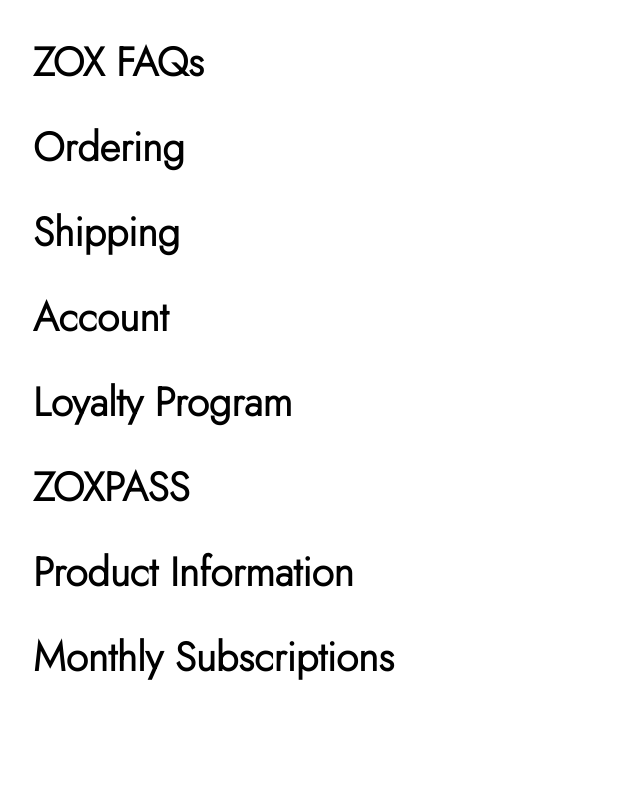
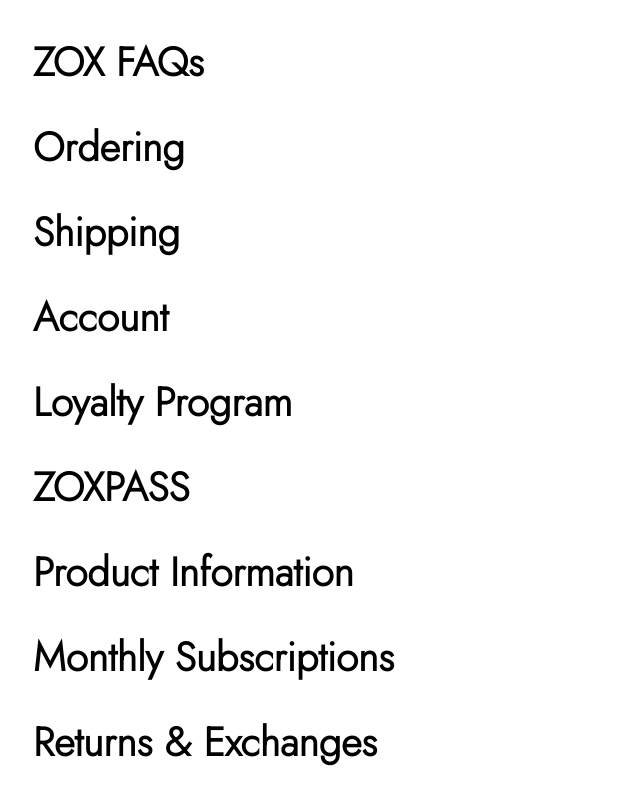
Before and after one commit to tydangelo18/zox-faq-skillz, a React (Create React App) app in the folder client/: page / in a window 1280 px wide. Shown: the whole page, without its empty margins (0-640 px from the left). Built offline with nearby package versions, Linux system fonts and the light colour scheme.

Commit message:
Built out Returns & Exchanges Title Component and tested rendering.
Signed-off-by: Ty D'Angelo <tydangelo18@gmail.com>

```diff
--- a/client/src/App.js
+++ b/client/src/App.js
@@ -7,6 +7,7 @@
 import ZoxPassTitle from "./components/sections/zoxpass/title/ZoxPassTitle";
 import ProductTitle from "./components/sections/product/title/ProductTitle";
 import SubscriptionsTitle from "./components/sections/subscriptions/title/SubscriptionsTitle";
+import ReturnsTitle from "./components/sections/returns/title/ReturnsTitle";
 
 function App() {
   return (
@@ -19,6 +20,7 @@
       <ZoxPassTitle />
       <ProductTitle />
       <SubscriptionsTitle />
+      <ReturnsTitle />
     </div>
   );
 }
--- /dev/null
+++ b/client/src/components/sections/returns/title/ReturnsTitle.js
@@ -0,0 +1,12 @@
+import React from "react";
+import "../../../styles/styles.css";
+
+const ReturnsTitle = () => {
+  return (
+    <div title="returnsTitle" className="returnsTitleDiv">
+      <h2 className="returnsTitle">Returns & Exchanges</h2>
+    </div>
+  );
+};
+
+export default ReturnsTitle;
--- a/client/src/components/styles/styles.css
+++ b/client/src/components/styles/styles.css
@@ -5,7 +5,8 @@
 .loyaltyTitleDiv,
 .zoxPassTitleDiv,
 .productTitleDiv,
-.subscriptionsTitleDiv {
+.subscriptionsTitleDiv,
+.returnsTitleDiv {
   margin-top: 40px;
   margin-bottom: 10px;
 }
@@ -17,7 +18,8 @@
 .loyaltyTitle,
 .zoxPassTitle,
 .productTitle,
-.subscriptionsTitle {
+.subscriptionsTitle,
+.returnsTitle {
   color: black;
   font-size: 40px;
   font-weight: bold;
```
Also changed, not shown: 1 other file (tests, documents, lock files or other folders).
